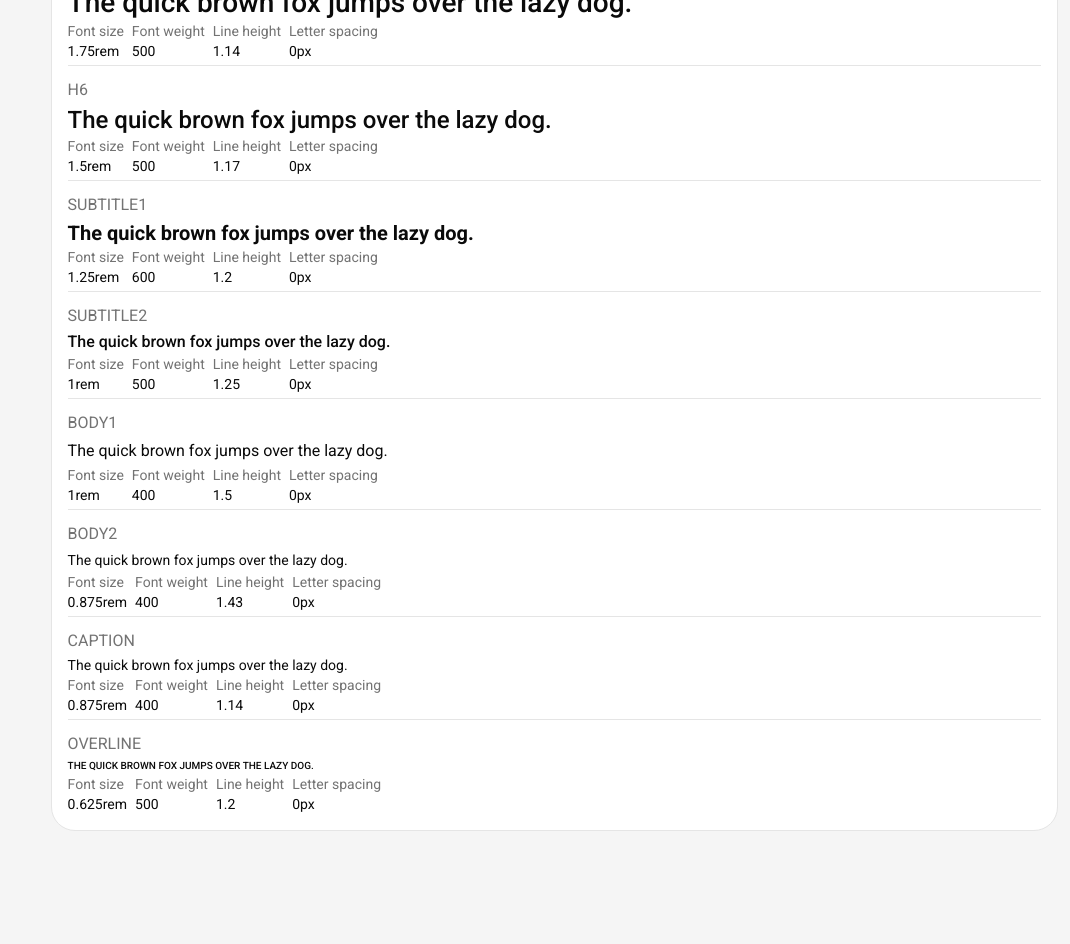
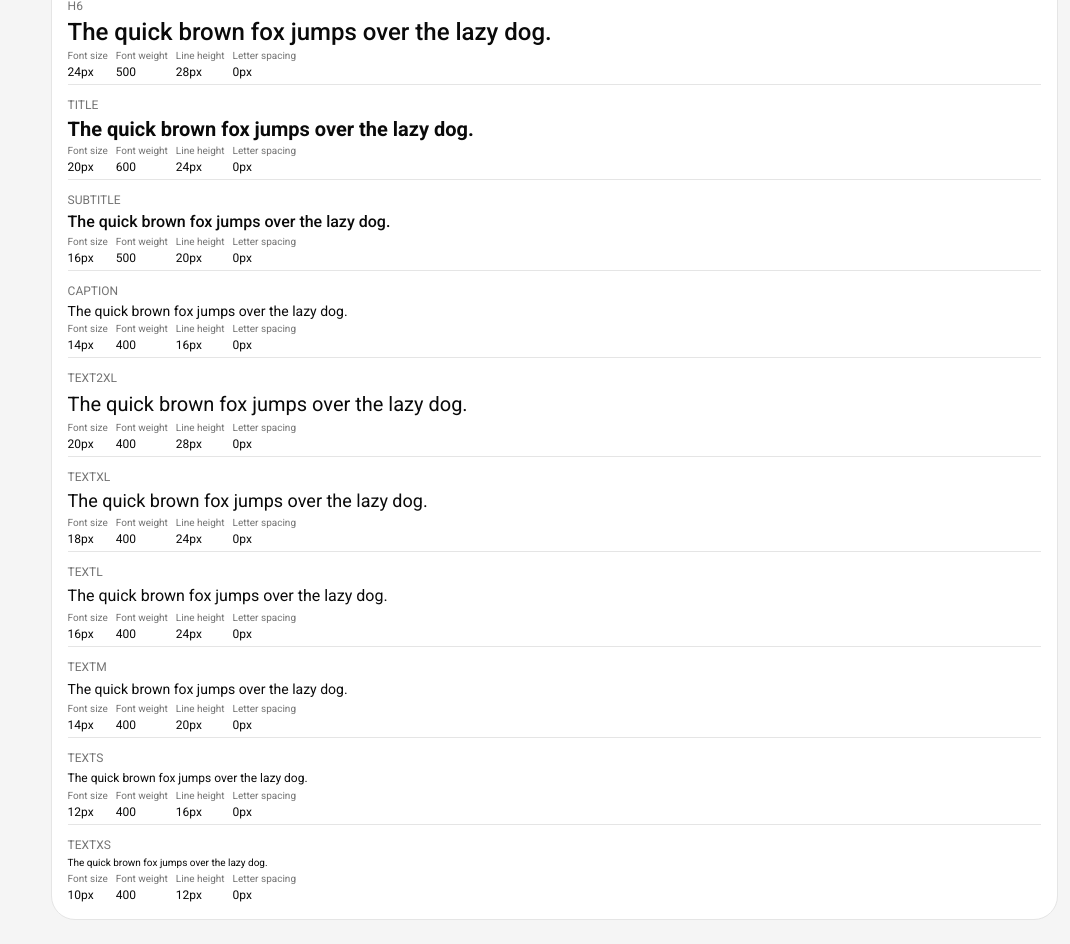
Before and after one commit to a169n/mui-custom-theme, a React (Vite) app: page /typography in a window 1280 px wide. Shown: the part 1120-2064 px from the top of the page, without its empty margins (210-1280 px from the left). Before the commit the page ends 1975 px from the top, so only its background shows below. Built offline with nearby package versions, Linux system fonts and the light colour scheme.

Commit message:
Update typography page to use token variants

```diff
--- a/src/pages/foundations/TypographyPage.tsx
+++ b/src/pages/foundations/TypographyPage.tsx
@@ -1,24 +1,30 @@
-import { Box, Divider, Stack, Typography } from '@mui/material';
+import { Box, Stack, Typography } from '@mui/material';
 import { useTheme } from '@mui/material/styles';
 import type { ComponentProps } from 'react';
+import type { TypographyScale } from '../../theme/tokens';
 import { createUsageSnippet } from '../../utils/createUsageSnippet';
 import PageContainer from '../PageContainer';
 
 type TypographyVariant = NonNullable<ComponentProps<typeof Typography>['variant']>;
 
-const typographyVariants: TypographyVariant[] = [
-  'h1',
-  'h2',
-  'h3',
-  'h4',
-  'h5',
-  'h6',
-  'subtitle1',
-  'subtitle2',
-  'body1',
-  'body2',
-  'caption',
-  'overline',
+type TypographyTokenKey = keyof TypographyScale;
+
+const typographyVariants: Array<{ tokenKey: TypographyTokenKey; variant: TypographyVariant }> = [
+  { tokenKey: 'H1', variant: 'h1' },
+  { tokenKey: 'H2', variant: 'h2' },
+  { tokenKey: 'H3', variant: 'h3' },
+  { tokenKey: 'H4', variant: 'h4' },
+  { tokenKey: 'H5', variant: 'h5' },
+  { tokenKey: 'H6', variant: 'h6' },
+  { tokenKey: 'Title', variant: 'title' },
+  { tokenKey: 'Subtitle', variant: 'subtitle' },
+  { tokenKey: 'Caption', variant: 'caption' },
+  { tokenKey: 'text2xl', variant: 'text2xl' },
+  { tokenKey: 'textXl', variant: 'textXl' },
+  { tokenKey: 'textL', variant: 'textL' },
+  { tokenKey: 'textM', variant: 'textM' },
+  { tokenKey: 'textS', variant: 'textS' },
+  { tokenKey: 'textXs', variant: 'textXs' },
 ];
 
 const typographyUsage = createUsageSnippet([
@@ -44,10 +50,54 @@ const formatTypographyValue = (value: string | number | undefined): string => {
   return value;
 };
 
+const toPx = (value: string | number | undefined): string | undefined => {
+  if (value === undefined) {
+    return undefined;
+  }
+
+  if (typeof value === 'number') {
+    return `${value}px`;
+  }
+
+  const trimmed = value.trim();
+  if (trimmed.endsWith('px')) {
+    return trimmed;
+  }
+
+  if (trimmed.endsWith('rem')) {
+    const remValue = Number.parseFloat(trimmed.replace('rem', ''));
+    if (!Number.isNaN(remValue)) {
+      return `${Math.round(remValue * 16)}px`;
+    }
+  }
+
+  const numericValue = Number(trimmed);
+  if (!Number.isNaN(numericValue)) {
+    return `${numericValue}px`;
+  }
+
+  return trimmed;
+};
+
+const formatLineHeight = (
+  lineHeight: string | number | undefined,
+  fallbackFontSizePx: string | undefined,
+): string | undefined => {
+  if (typeof lineHeight === 'number' && fallbackFontSizePx) {
+    const fontSizeNumber = Number.parseFloat(fallbackFontSizePx);
+    if (!Number.isNaN(fontSizeNumber)) {
+      return `${Math.round(lineHeight * fontSizeNumber)}px`;
+    }
+  }
+
+  return toPx(lineHeight);
+};
+
 const TypographyPage = () => {
   const theme = useTheme();
   const usageFont =
     theme.tokens?.theme.font['font-sans'] ?? theme.typography?.fontFamily ?? 'Roboto, sans-serif';
+  const typographyTokens = theme.tokens?.theme.text;
 
   return (
     <PageContainer
@@ -56,30 +106,40 @@ const TypographyPage = () => {
       usage={typographyUsage}
     >
       <Stack spacing={3}>
-        {typographyVariants.map((variant, index) => {
+        {typographyVariants.map(({ tokenKey, variant }, index) => {
           const variantStyles = theme.typography[variant];
+          const token = typographyTokens?.[tokenKey];
+          const fontSizePx = token
+            ? `${token['font-size']}px`
+            : toPx(typeof variantStyles === 'object' ? (variantStyles as any).fontSize : undefined);
+          const lineHeightPx = token
+            ? `${token['line-height']}px`
+            : formatLineHeight(
+                typeof variantStyles === 'object' ? (variantStyles as any).lineHeight : undefined,
+                fontSizePx,
+              );
           const detailItems = [
-            { label: 'Font size', value: variantStyles?.fontSize },
+            { label: 'Font size', value: fontSizePx },
             { label: 'Font weight', value: variantStyles?.fontWeight },
-            { label: 'Line height', value: variantStyles?.lineHeight },
+            { label: 'Line height', value: lineHeightPx },
             { label: 'Letter spacing', value: variantStyles?.letterSpacing },
           ];
 
           return (
             <Stack key={variant} spacing={1}>
-              <Typography variant="body1" color="text.secondary" textTransform="uppercase">
-                {variant}
+              <Typography variant="textS" color="text.secondary" textTransform="uppercase">
+                {tokenKey}
               </Typography>
-              <Typography variant={variant as any}>
+              <Typography variant={variant}>
                 The quick brown fox jumps over the lazy dog.
               </Typography>
               <Stack direction={{ xs: 'column', sm: 'row' }} spacing={2}>
                 {detailItems.map(({ label, value }) => (
                   <Stack key={label} spacing={0.5}>
-                    <Typography variant="caption" color="text.secondary">
+                    <Typography variant="textXs" color="text.secondary">
                       {label}
                     </Typography>
-                    <Typography variant="body2" sx={{ fontFamily: usageFont }}>
+                    <Typography variant="textS" sx={{ fontFamily: usageFont }}>
                       {formatTypographyValue(value)}
                     </Typography>
                   </Stack>
```
